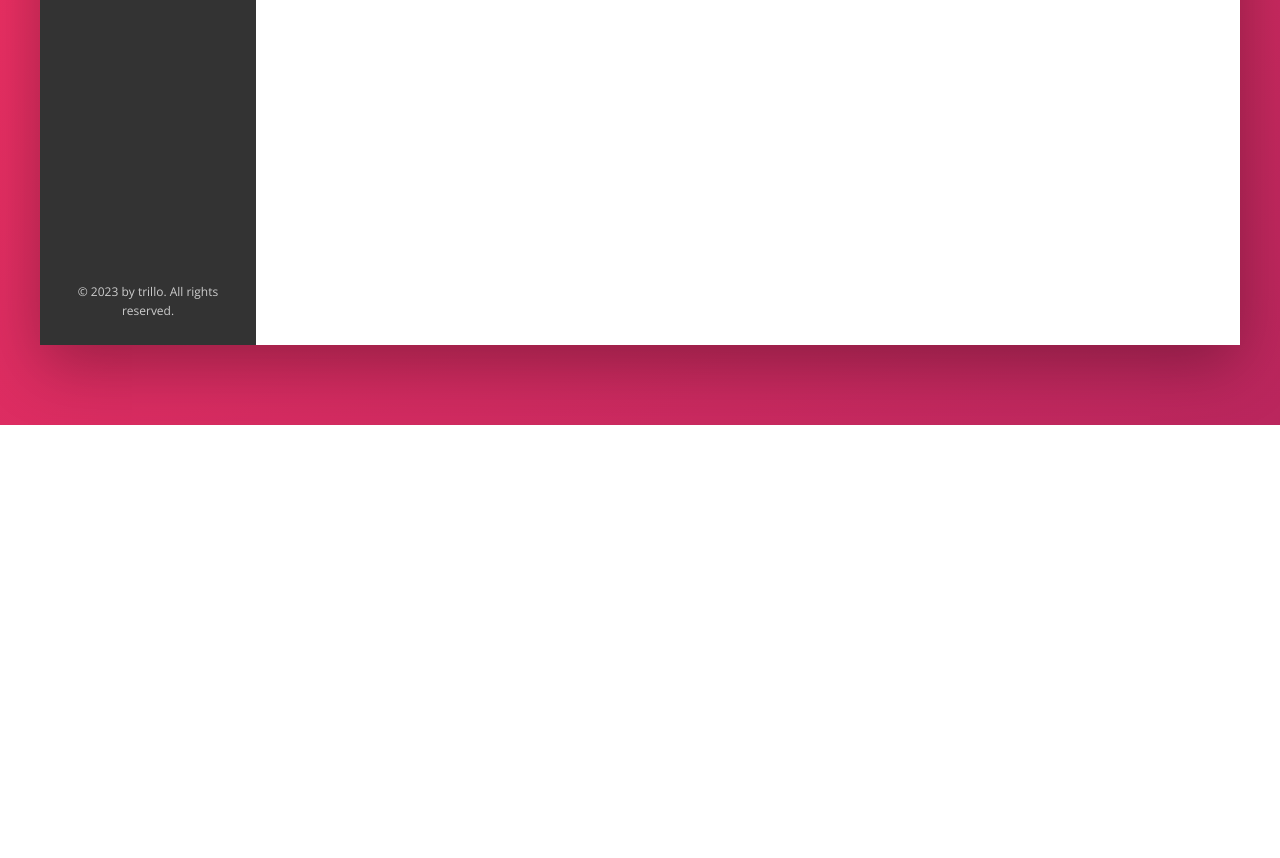
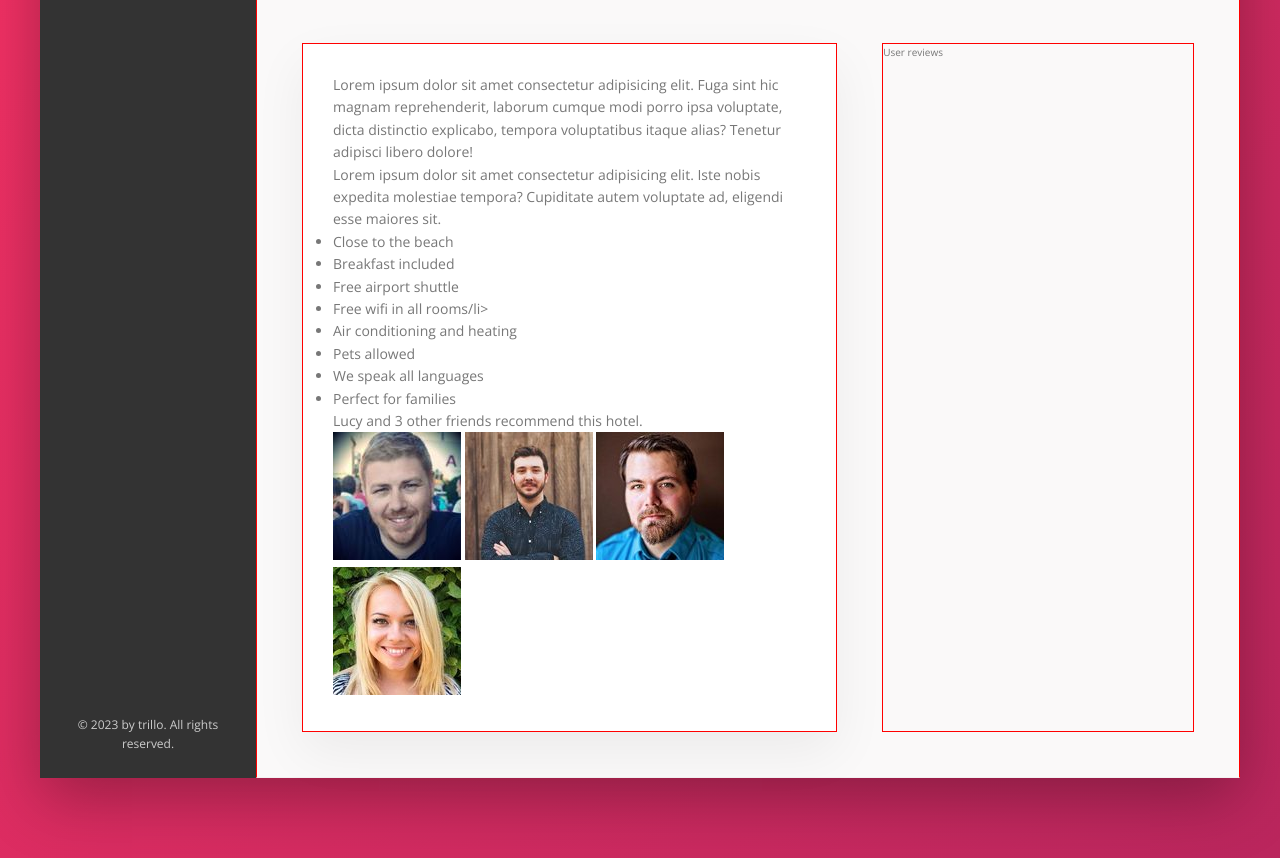
Before and after one commit to AustinWang0120/trillo-flex-site, a website: page index.html in a window 1280 px wide. Shown: the part 605-1463 px from the top of the page. Before the commit the page ends 1030 px from the top, so only its background shows below. Drawn offline with nearby package versions, Linux system fonts and the light colour scheme.

Commit message:
build the description section(part 1)

```diff
--- a/index.html
+++ b/index.html
@@ -153,6 +153,59 @@
 							<div class="overview__rating-count">429 votes</div>
 						</div>
 					</div>
+
+					<div class="detail">
+						<div class="description">
+							<p class="paragraph">
+								Lorem ipsum dolor sit amet consectetur adipisicing elit. Fuga
+								sint hic magnam reprehenderit, laborum cumque modi porro ipsa
+								voluptate, dicta distinctio explicabo, tempora voluptatibus
+								itaque alias? Tenetur adipisci libero dolore!
+							</p>
+							<p class="paragraph">
+								Lorem ipsum dolor sit amet consectetur adipisicing elit. Iste
+								nobis expedita molestiae tempora? Cupiditate autem voluptate ad,
+								eligendi esse maiores sit.
+							</p>
+							<ul class="list">
+								<li class="list__item">Close to the beach</li>
+								<li class="list__item">Breakfast included</li>
+								<li class="list__item">Free airport shuttle</li>
+								<li class="list__item">Free wifi in all rooms/li></li>
+								<li class="list__item">Air conditioning and heating</li>
+								<li class="list__item">Pets allowed</li>
+								<li class="list__item">We speak all languages</li>
+								<li class="list__item">Perfect for families</li>
+							</ul>
+							<div class="recommend"></div>
+							<p class="recommend__count">
+								Lucy and 3 other friends recommend this hotel.
+							</p>
+							<div class="recommend__friends">
+								<img
+									src="img/user-3.jpg"
+									alt="friend 1"
+									class="recommend__photo"
+								/>
+								<img
+									src="img/user-4.jpg"
+									alt="friend 2"
+									class="recommend__photo"
+								/>
+								<img
+									src="img/user-5.jpg"
+									alt="friend 3"
+									class="recommend__photo"
+								/>
+								<img
+									src="img/user-6.jpg"
+									alt="friend 4"
+									class="recommend__photo"
+								/>
+							</div>
+						</div>
+						<div class="user-reviews">User reviews</div>
+					</div>
 				</main>
 			</div>
 		</div>
--- a/sass/_base.scss
+++ b/sass/_base.scss
@@ -14,6 +14,9 @@
 	--color-grey-dark-3: #999;
 
 	--shadow-dark: 0 2rem 6rem rgba(0, 0, 0, 0.3);
+	--shadow-light: 0 2rem 5rem rgba(0, 0, 0, 0.06);
+
+	--line: 1px solid var(--color-grey-light-2);
 }
 
 * {
--- a/sass/_components.scss
+++ b/sass/_components.scss
@@ -193,7 +193,7 @@
 .overview {
 	display: flex;
 	align-items: center;
-	border-bottom: 1px solid var(--color-grey-light-2);
+	border-bottom: var(--line);
 
 	&__heading {
 		font-size: 2.25rem;
--- a/sass/_layout.scss
+++ b/sass/_layout.scss
@@ -11,7 +11,7 @@
 	font-size: 1.4rem;
 	height: 7rem;
 	background-color: #fff;
-	border-bottom: 1px solid var(--color-grey-light-2);
+	border-bottom: var(--line);
 
 	display: flex;
 	justify-content: space-between;
@@ -34,6 +34,29 @@
 .hotel-view {
 	background-color: #fff;
 	flex: 1;
+}
 
-	height: 80rem;
+.detail {
+	border: 1px solid red;
+	display: flex;
+	padding: 4.5rem;
+	background-color: var(--color-grey-light-1);
+	border-bottom: var(--line);
+
+	& > * {
+		border: 1px solid red;
+	}
 }
+
+.description {
+	font-size: 1.4rem;
+	background-color: #fff;
+	box-shadow: var(--shadow-light);
+	padding: 3rem;
+	flex: 0 0 60%;
+	margin-right: 4.5rem;
+}
+
+.user-reviews {
+	flex: 1;
+}
```
Also changed, not shown: css/style.css.
